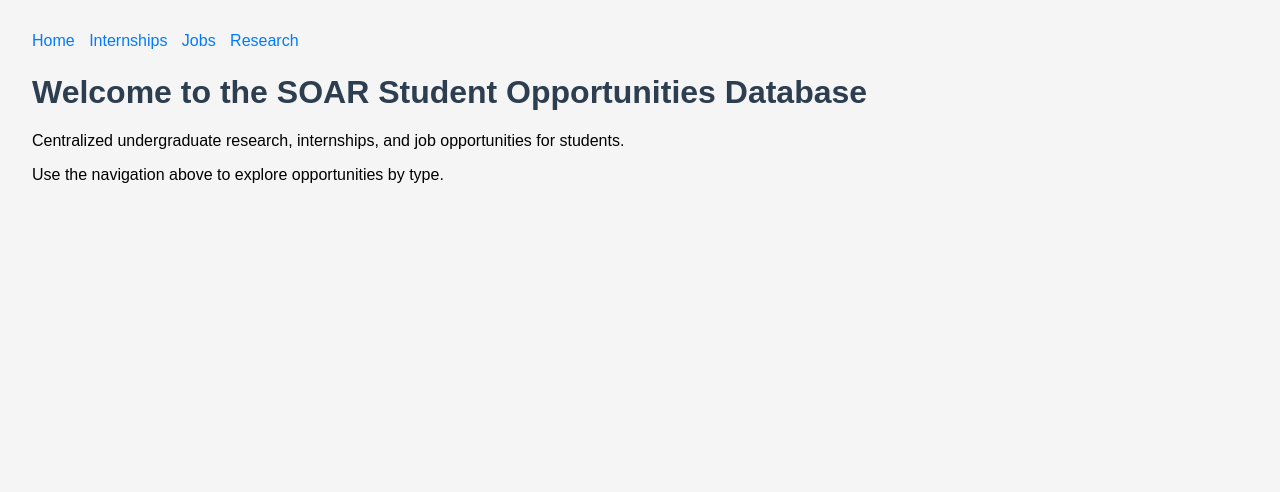
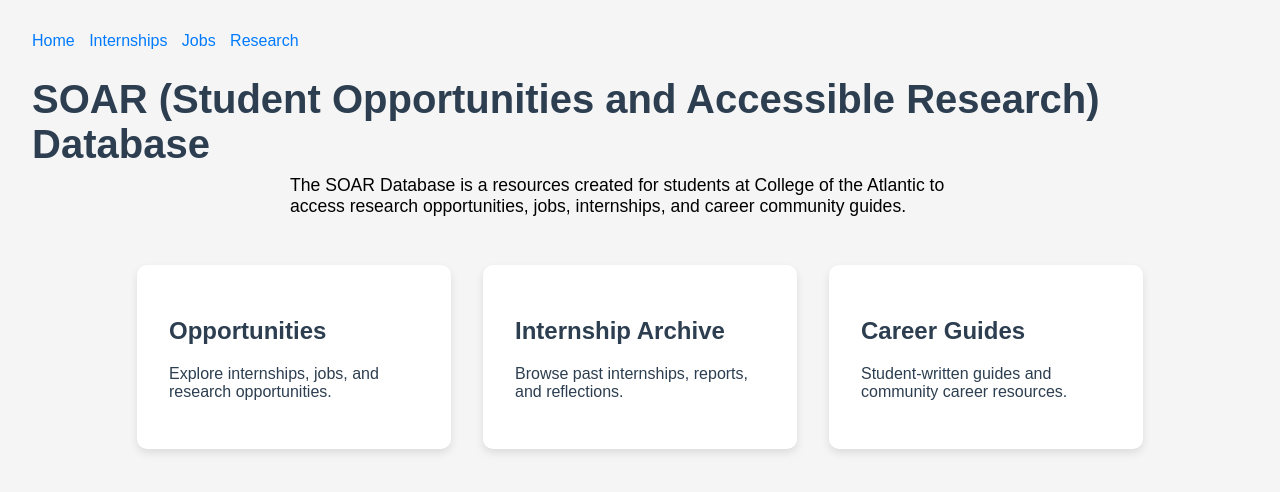
Before and after one commit to francesleduke/SOAR-Database, a Flask app: page /landing in a window 1280 px wide. Shown: the top 492 px of the page. Run offline with Flask 3, Linux system fonts and the light colour scheme; parts of the project's set-up code (start-up, migrations or seed data) failed here and were passed over.

Commit message:
Update home.html and landing.html
Update files to create landing page with formatted sections for Opportunities, Internship Archive, and Career Guides

```diff
--- a/templates/landing.html
+++ b/templates/landing.html
@@ -1,15 +1,43 @@
 {% extends "base.html" %}
 
-{% block title %}SOAR – Student Opportunities{% endblock %}
+{% block title %}SOAR Career Lab{% endblock %}
 
 {% block content %}
-<h1>Welcome to the SOAR Student Opportunities Database</h1>
 
-<p>
-    Centralized undergraduate research, internships, and job opportunities for students.
-</p>
+<header style="margin-bottom: 3rem;">
+    <h1 style="font-size: 2.5rem; margin-bottom: 0.5rem;">
+        SOAR (Student Opportunities and Accessible Research) Database
+    </h1>
 
-<p>
-    Use the navigation above to explore opportunities by type.
-</p>
+    <p style="font-size: 1.1rem; max-width: 700px; margin: 0 auto;">
+        The SOAR Database is a resources created for students at College of the Atlantic to access research opportunities,
+        jobs, internships, and career community guides.
+    </p>
+</header>
+
+<section style="display: flex; justify-content: center; gap: 2rem; flex-wrap: wrap;">
+
+    <a href="/opportunities/internship"
+       style="width: 250px; padding: 2rem; background: white; border-radius: 10px;
+              text-decoration: none; color: #2c3e50; box-shadow: 0 4px 8px rgba(0,0,0,0.1);">
+        <h2>Opportunities</h2>
+        <p>Explore internships, jobs, and research opportunities.</p>
+    </a>
+
+    <a href="#"
+       style="width: 250px; padding: 2rem; background: white; border-radius: 10px;
+              text-decoration: none; color: #2c3e50; box-shadow: 0 4px 8px rgba(0,0,0,0.1);">
+        <h2>Internship Archive</h2>
+        <p>Browse past internships, reports, and reflections.</p>
+    </a>
+
+    <a href="#"
+       style="width: 250px; padding: 2rem; background: white; border-radius: 10px;
+              text-decoration: none; color: #2c3e50; box-shadow: 0 4px 8px rgba(0,0,0,0.1);">
+        <h2>Career Guides</h2>
+        <p>Student-written guides and community career resources.</p>
+    </a>
+
+</section>
+
 {% endblock %}
```
Also changed, not shown: templates/home.html (+28 -9 lines).
